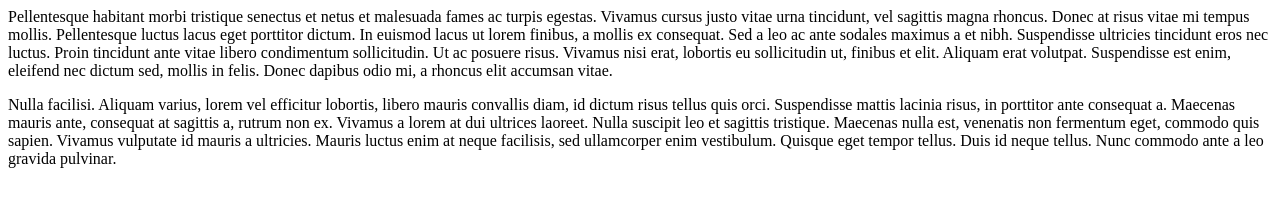
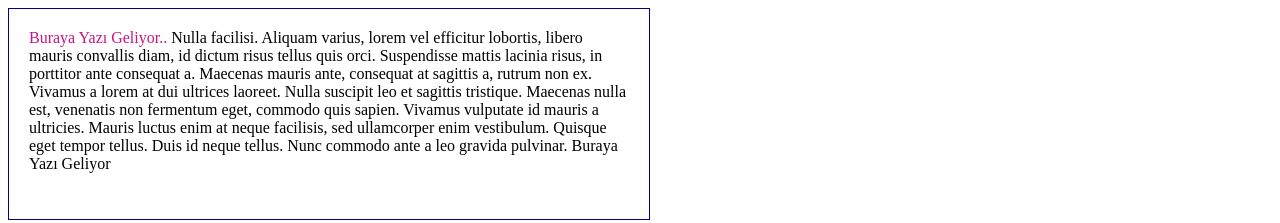
Before and after one commit to Limonat/CodeDeneme, a plain HTML site: page index2.html in a window 1280 px wide. Drawn offline with Linux system fonts and the light colour scheme.

Commit message:
added 3 new
Css Specificty, img and updated index2.html

```diff
--- a/index2.html
+++ b/index2.html
@@ -37,6 +37,20 @@
             font-size: 46px;
         }*/
         /*Before-After Elemanlarının Kullanımı */
+         #icerik{
+             width: 600px;
+             height: 170px;
+             padding:20px;
+             border:1px solid darkblue;
+             margin: 0; /*div'i tam ortada göstermek için*/
+         }
+         #icerik:before{
+             content: "Buraya Yazı Geliyor..";
+             color: mediumvioletred;
+         }
+         #icerik::after{
+             content: "Buraya Yazı Geliyor";
+         }
         </style>
     </head>
     <body>
@@ -59,11 +73,10 @@
         <li><a href="#">Link 6</a></li>
       </ul>
       <h1>BURASI BAŞLIK ALANI</h1>-->
-      <p>
-          Pellentesque habitant morbi tristique senectus et netus et malesuada fames ac turpis egestas. Vivamus cursus justo vitae urna tincidunt, vel sagittis magna rhoncus. Donec at risus vitae mi tempus mollis. Pellentesque luctus lacus eget porttitor dictum. In euismod lacus ut lorem finibus, a mollis ex consequat. Sed a leo ac ante sodales maximus a et nibh. Suspendisse ultricies tincidunt eros nec luctus. Proin tincidunt ante vitae libero condimentum sollicitudin. Ut ac posuere risus. Vivamus nisi erat, lobortis eu sollicitudin ut, finibus et elit. Aliquam erat volutpat. Suspendisse est enim, eleifend nec dictum sed, mollis in felis. Donec dapibus odio mi, a rhoncus elit accumsan vitae.
-      </p>
-      <div>
+
+      <div id="icerik">
           Nulla facilisi. Aliquam varius, lorem vel efficitur lobortis, libero mauris convallis diam, id dictum risus tellus quis orci. Suspendisse mattis lacinia risus, in porttitor ante consequat a. Maecenas mauris ante, consequat at sagittis a, rutrum non ex. Vivamus a lorem at dui ultrices laoreet. Nulla suscipit leo et sagittis tristique. Maecenas nulla est, venenatis non fermentum eget, commodo quis sapien. Vivamus vulputate id mauris a ultricies. Mauris luctus enim at neque facilisis, sed ullamcorper enim vestibulum. Quisque eget tempor tellus. Duis id neque tellus. Nunc commodo ante a leo gravida pulvinar.
       </div>
+
     </body>
 </html>
```
Also changed, not shown: CSS_Specificity_Features&Important.html (added, +20 -0 lines), img/CSS Selector Specificity.jpg (added).
